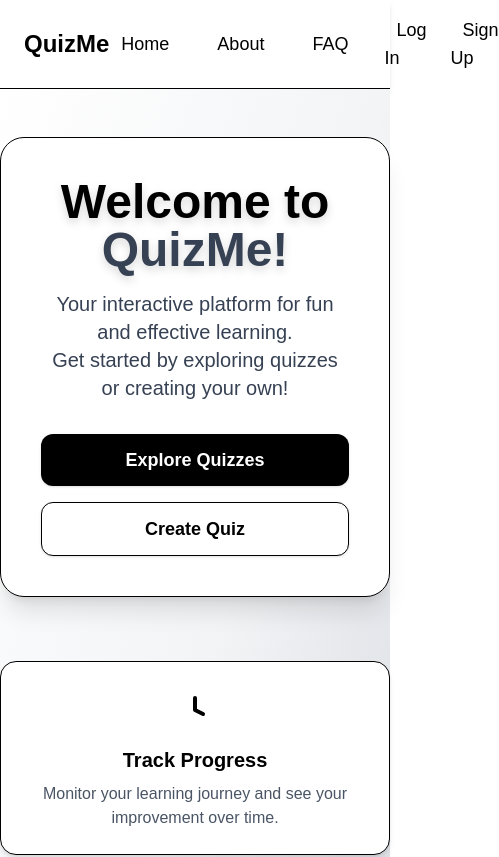
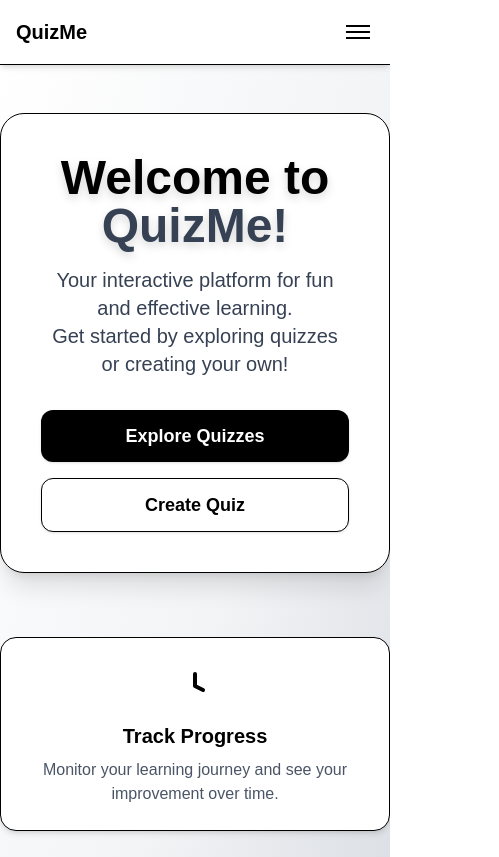
Before and after one commit to olasores/QuizMe, a Next.js app: page / in a window 390 px wide. Shown: the top 857 px of the page, 499 px wide, since content can reach past the window. Built offline with nearby package versions, Linux system fonts and the light colour scheme.

Commit message:
made navigation bar responsive

```diff
--- a/src/components/Nav/nav.tsx
+++ b/src/components/Nav/nav.tsx
@@ -1,13 +1,26 @@
+"use client";
+
 import Link from "next/link";
-import Image from "next/image";
+import { useState } from "react";
 
-const Nav = () => (
-  <nav className="flex items-center justify-between px-6 py-4 bg-white shadow-md border-b border-black">
+const Nav = () => {
+  const [isMenuOpen, setIsMenuOpen] = useState(false);
+
+  const toggleMenu = () => {
+    setIsMenuOpen(!isMenuOpen);
+  };
+
+  return (
+    <nav className="relative bg-white shadow-md border-b border-black">
+      <div className="flex items-center justify-between px-4 sm:px-6 py-4">
+        {/* Logo */}
         <div className="flex items-center gap-2">
           {/* <Image src="/next.svg" alt="Logo" width={40} height={40} className="w-10 h-10 filter grayscale" /> */}
-      <span className="text-2xl font-bold text-black">QuizMe</span>
+          <span className="text-xl sm:text-2xl font-bold text-black">QuizMe</span>
         </div>
-    <ul className="flex items-center gap-6 text-lg font-medium">
+
+        {/* Desktop Navigation */}
+        <ul className="hidden md:flex items-center gap-6 text-lg font-medium">
           <li>
             <Link href="/" className="text-black hover:text-white hover:bg-black px-3 py-1 rounded transition-colors">Home</Link>
           </li>
@@ -24,7 +37,71 @@ const Nav = () => (
             <Link href="/signup" className="text-black hover:text-white hover:bg-black px-3 py-1 rounded transition-colors">Sign Up</Link>
           </li>
         </ul>
+
+        {/* Mobile Menu Button */}
+        <button
+          onClick={toggleMenu}
+          className="md:hidden flex flex-col items-center justify-center w-8 h-8 space-y-1 focus:outline-none"
+          aria-label="Toggle menu"
+        >
+          <span className={`block w-6 h-0.5 bg-black transition-all duration-300 ${isMenuOpen ? 'rotate-45 translate-y-1.5' : ''}`}></span>
+          <span className={`block w-6 h-0.5 bg-black transition-all duration-300 ${isMenuOpen ? 'opacity-0' : ''}`}></span>
+          <span className={`block w-6 h-0.5 bg-black transition-all duration-300 ${isMenuOpen ? '-rotate-45 -translate-y-1.5' : ''}`}></span>
+        </button>
+      </div>
+
+      {/* Mobile Navigation Menu */}
+      <div className={`md:hidden overflow-hidden transition-all duration-300 ease-in-out ${isMenuOpen ? 'max-h-96 opacity-100' : 'max-h-0 opacity-0'}`}>
+        <ul className="bg-white border-t border-gray-200 py-2">
+          <li>
+            <Link
+              href="/"
+              className="block text-black hover:bg-gray-100 px-6 py-3 text-lg font-medium transition-colors"
+              onClick={() => setIsMenuOpen(false)}
+            >
+              Home
+            </Link>
+          </li>
+          <li>
+            <Link
+              href="/about"
+              className="block text-black hover:bg-gray-100 px-6 py-3 text-lg font-medium transition-colors"
+              onClick={() => setIsMenuOpen(false)}
+            >
+              About
+            </Link>
+          </li>
+          <li>
+            <Link
+              href="/faq"
+              className="block text-black hover:bg-gray-100 px-6 py-3 text-lg font-medium transition-colors"
+              onClick={() => setIsMenuOpen(false)}
+            >
+              FAQ
+            </Link>
+          </li>
+          <li>
+            <Link
+              href="/login"
+              className="block text-black hover:bg-gray-100 px-6 py-3 text-lg font-medium transition-colors"
+              onClick={() => setIsMenuOpen(false)}
+            >
+              Log In
+            </Link>
+          </li>
+          <li>
+            <Link
+              href="/signup"
+              className="block text-black hover:bg-gray-100 px-6 py-3 text-lg font-medium transition-colors"
+              onClick={() => setIsMenuOpen(false)}
+            >
+              Sign Up
+            </Link>
+          </li>
+        </ul>
+      </div>
     </nav>
   );
+};
 
 export default Nav;
```
Lines whose indentation alone changed are shown as unchanged.
